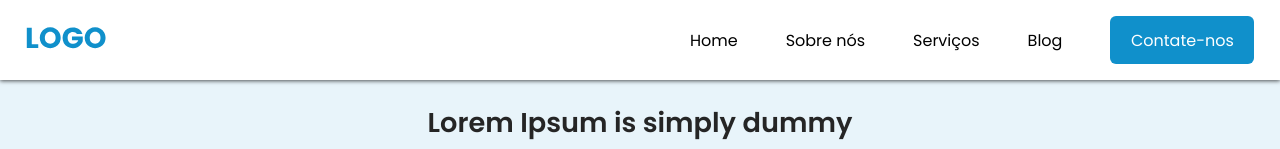
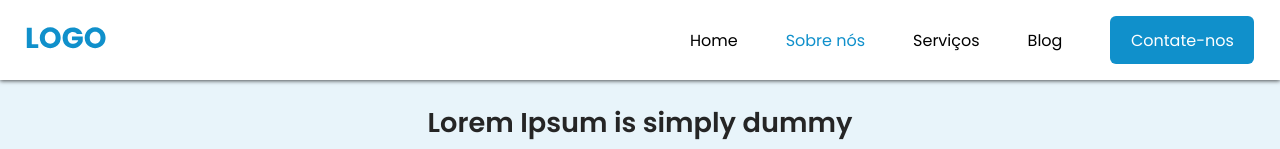
Before and after one commit to fdfborges/agencyweb-react-ts, a React (Vite) app: page /sobre-nos in a window 1280 px wide. Shown: the top 149 px of the page. Built offline with nearby package versions, Linux system fonts and the light colour scheme.

Commit message:
updating url to sobre-nos

```diff
--- a/src/App.tsx
+++ b/src/App.tsx
@@ -21,7 +21,7 @@ export function App() {
         <ScrollToTop />
         <Routes>
           <Route path="/" element={<Home />} />
-          <Route path="/sobrenos" element={<AboutUs />} />
+          <Route path="/sobre-nos" element={<AboutUs />} />
         </Routes>
         <Newsletter />
         <Footer />
--- a/src/components/Header/header.tsx
+++ b/src/components/Header/header.tsx
@@ -30,7 +30,7 @@ export function Header() {
       </div>
       <div className={styles.navigationContainer} id='navigationContainerHeader'>
         <Link to="/" onClick={scrollToAnchorHomePresentation} className={`${styles.navigationLinks} ${location.pathname === '/' ? styles.active : ''}`}>Home</Link>
-        <Link to="/sobrenos" className={`${styles.navigationLinks} ${location.pathname === '/sobrenos' ? styles.active : ''}`}>Sobre nós</Link>
+        <Link to="/sobre-nos" className={`${styles.navigationLinks} ${location.pathname === '/sobre-nos' ? styles.active : ''}`}>Sobre nós</Link>
         <Link to="" className={styles.navigationLinks}>Serviços</Link>
         <Link to="" className={styles.navigationLinks}>Blog</Link>
         <Link to="" className={styles.navigationLinks}>Contate-nos</Link>
```
